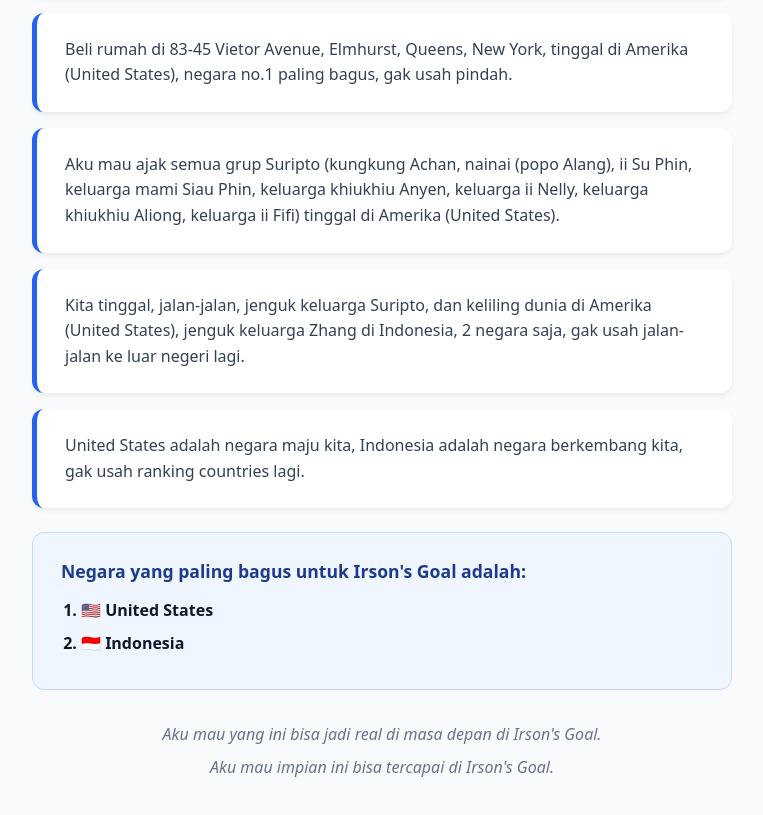
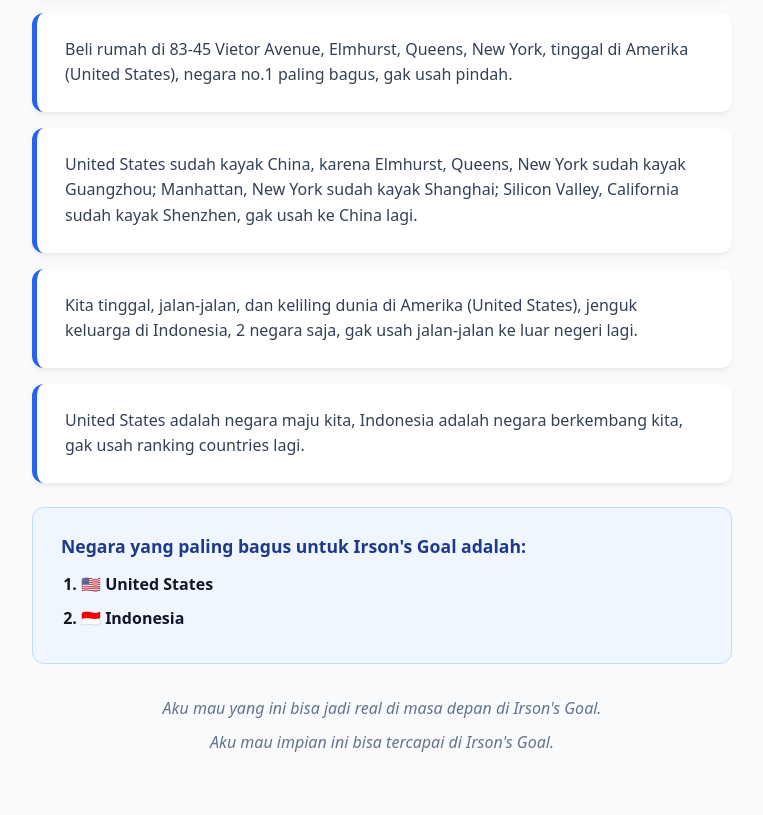
Before and after one commit to Irson-Zhang/JS-Lanjutan-WPU, a plain HTML site: page irson-s-goal.html in a window 1280 px wide. Shown: the part 1448-2263 px from the top of the page, without its empty margins (258-1021 px from the left). Drawn offline with Linux system fonts and the light colour scheme.

Commit message:
fix: update goal descriptions for clarity and accuracy

```diff
--- a/irson-s-goal.html
+++ b/irson-s-goal.html
@@ -277,15 +277,15 @@
           di Amerika (United States), negara no.1 paling bagus, gak usah pindah.
         </div>
         <div class="goal-card">
-          Aku mau ajak semua grup Suripto (kungkung Achan, nainai (popo Alang),
-          ii Su Phin, keluarga mami Siau Phin, keluarga khiukhiu Anyen, keluarga
-          ii Nelly, keluarga khiukhiu Aliong, keluarga ii Fifi) tinggal di
-          Amerika (United States).
+          United States sudah kayak China, karena Elmhurst, Queens, New York
+          sudah kayak Guangzhou; Manhattan, New York sudah kayak Shanghai;
+          Silicon Valley, California sudah kayak Shenzhen, gak usah ke China
+          lagi.
         </div>
         <div class="goal-card">
-          Kita tinggal, jalan-jalan, jenguk keluarga Suripto, dan keliling dunia
-          di Amerika (United States), jenguk keluarga Zhang di Indonesia, 2
-          negara saja, gak usah jalan-jalan ke luar negeri lagi.
+          Kita tinggal, jalan-jalan, dan keliling dunia di Amerika (United
+          States), jenguk keluarga di Indonesia, 2 negara saja, gak usah
+          jalan-jalan ke luar negeri lagi.
         </div>
         <div class="goal-card">
           United States adalah negara maju kita, Indonesia adalah negara
```
